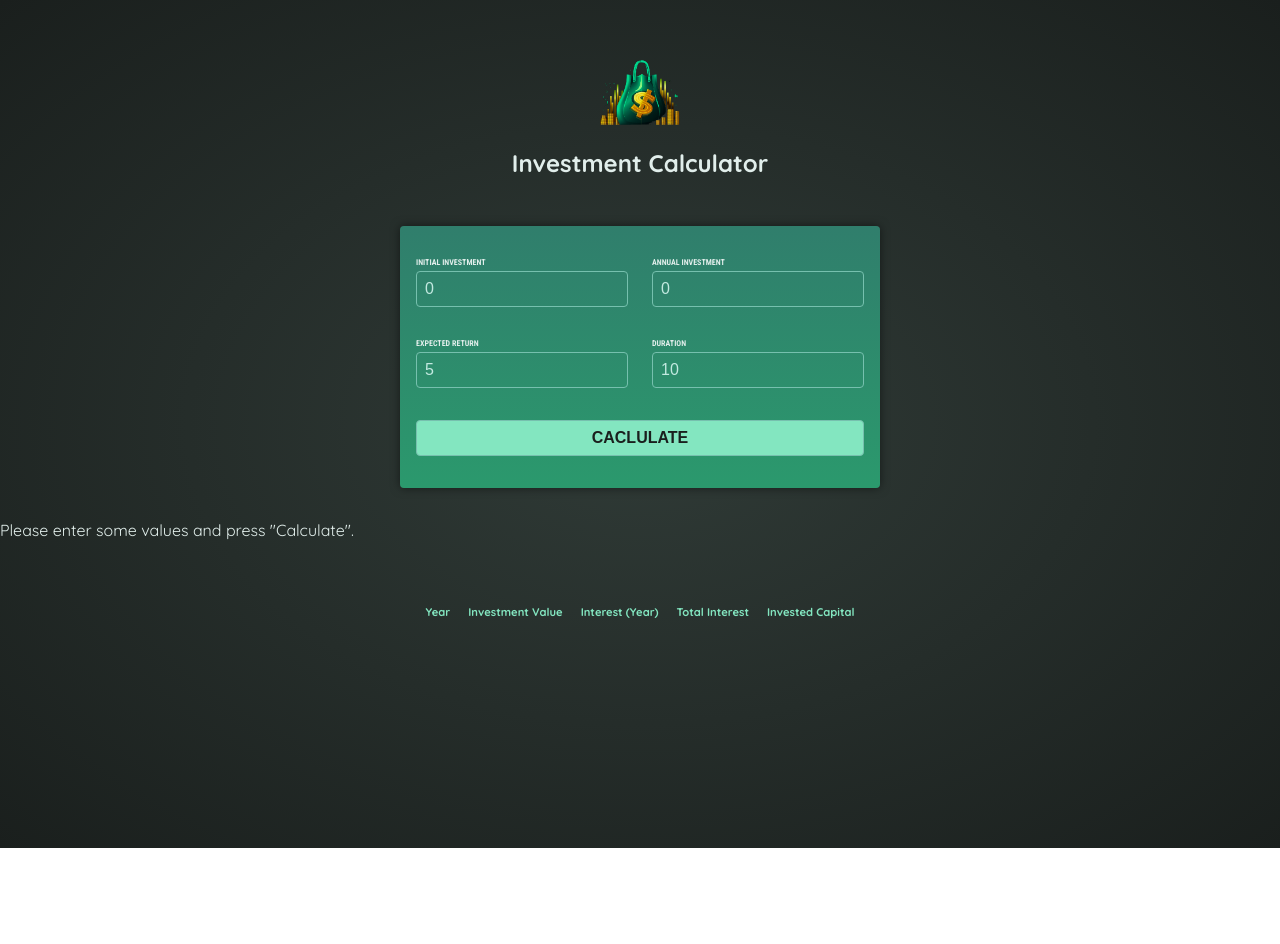
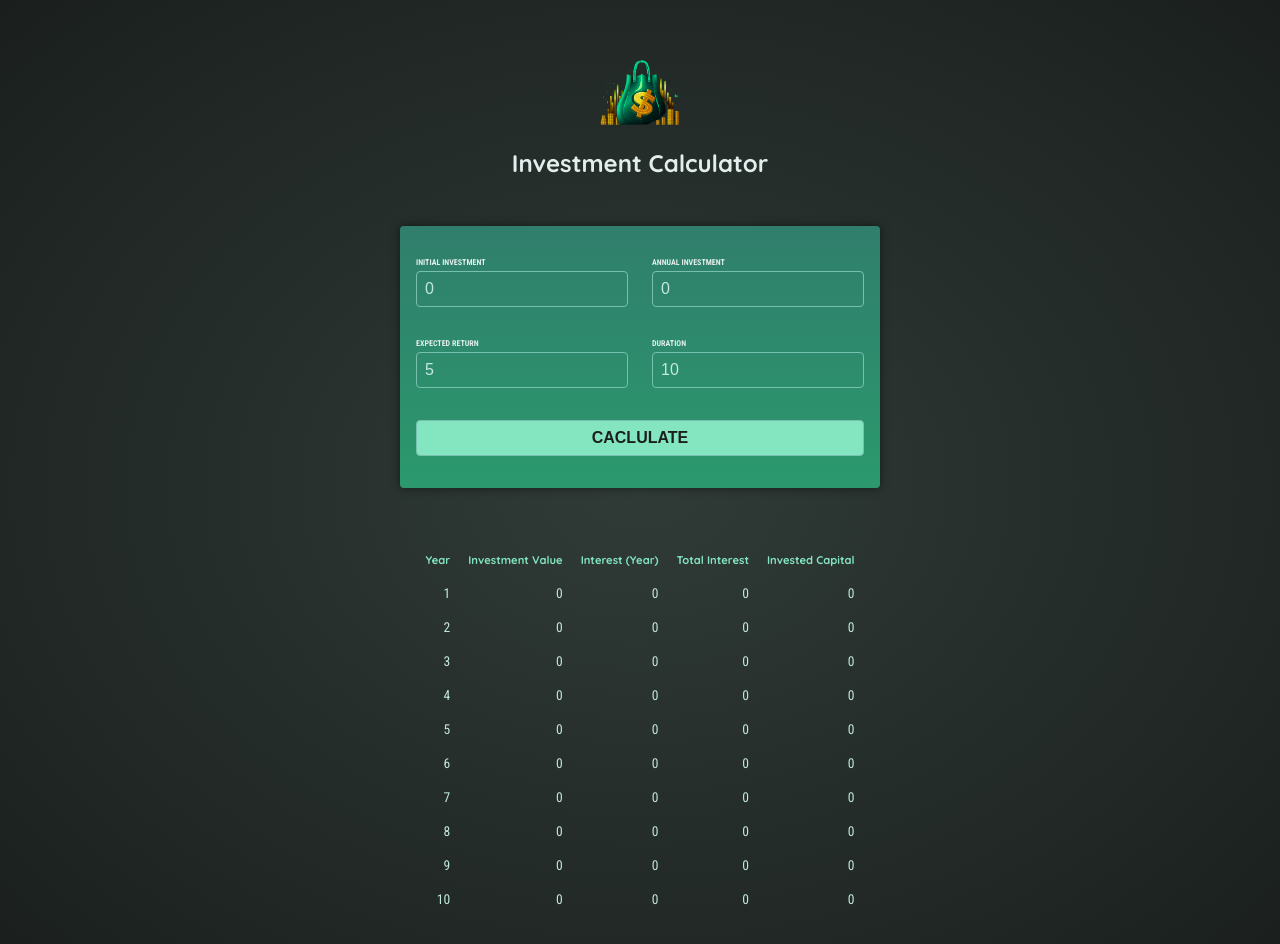
Before and after one commit to futsurdmitriy/angular-investment-calculator, an Angular app: page / in a window 1280 px wide. Both pictures are taken after a click on the button "CACLULATE". Shown: the top 944 px of the page. Before the commit the page ends 848 px from the top, so only its background shows below. Built offline with nearby package versions, Linux system fonts and the light colour scheme.

Commit message:
Outputting Data in a Table

```diff
--- a/src/app/investment-results/investment-results.component.html
+++ b/src/app/investment-results/investment-results.component.html
@@ -1,4 +1,6 @@
-<p>Please enter some values and press "Calculate".</p>
+@if (!results) {
+    <p class="center">Please enter some values and press "Calculate".</p>
+}
 
 <table>
     <thead>
@@ -11,6 +13,14 @@
         </tr>
     </thead>
     <tbody>
-
+        @for (result of results; track result.year) {
+            <tr>
+                <td>{{ result.year }}</td>
+                <td>{{ result.valueEndOfYear }}</td>
+                <td>{{ result.interest }}</td>
+                <td>{{ result.totalInterest }}</td>
+                <td>{{ result.totalAmountInvested }}</td>
+            </tr>
+        }
     </tbody>
 </table>
```
